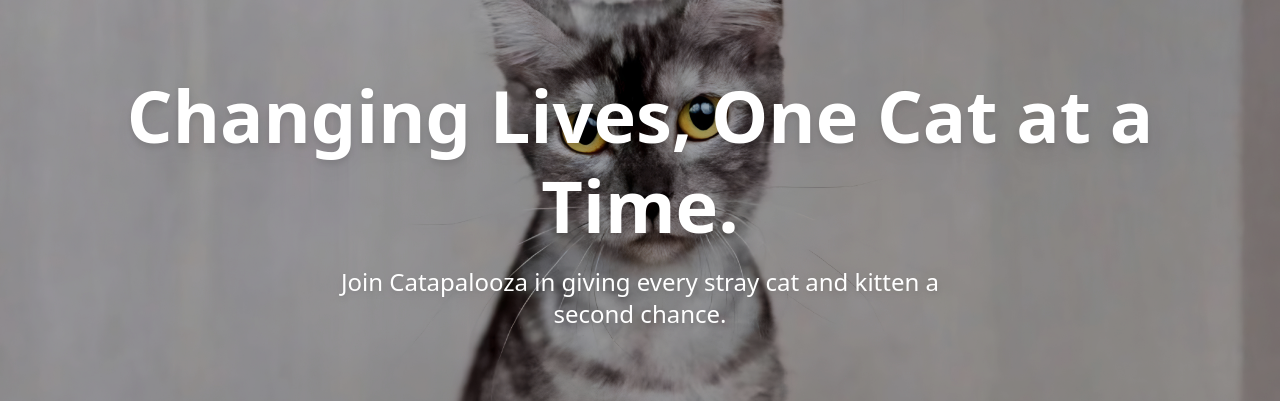
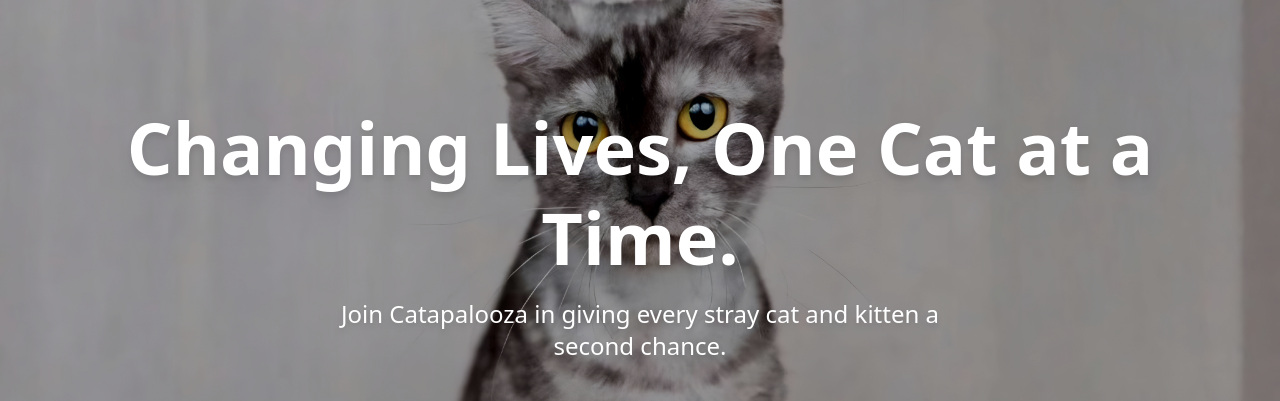
Before and after one commit to nicourrea/catapalooza-site, a React (Vite) app: page / in a window 1280 px wide. Shown: the part 188-589 px from the top of the page. Built offline with nearby package versions, Linux system fonts and the light colour scheme; no server answers; the database is empty.

Commit message:
mobile header adjustments 5

```diff
--- a/src/components/Home.jsx
+++ b/src/components/Home.jsx
@@ -125,10 +125,10 @@
   <div className="absolute inset-0 bg-black/25 z-0" />
 
 {/* Text content */}
-<div className="relative z-10 text-center px-4 mt-[60vh] pro:mt-[50vh] promax:mt-[46vh] md:mt-24">
-  <h1 className="text-[2rem] pro:text-[2.3rem] promax:text-[2.5rem] md:text-7xl font-bold mb-4 drop-shadow-lg leading-snug md:leading-tight max-w-[90%] mx-auto">
-    Changing Lives,<br className="block md:hidden" /> One Cat at a Time.
-  </h1>
+<div className="relative z-10 text-center px-4 mt-[60vh] pro:mt-[50vh] promax:mt-[46vh] md:mt-24 lg:mt-32 xl:mt-40">
+  <h1 className="text-[2rem] pro:text-[2.3rem] promax:text-[2.5rem] md:text-7xl font-bold mb-4 drop-shadow-lg leading-snug md:leading-tight max-w-[90%] md:max-w-none mx-auto">
+  Changing Lives,<br className="block md:hidden" /> One Cat at a Time.
+</h1>
   <p className="text-base pro:text-lg promax:text-xl md:text-2xl max-w-xs pro:max-w-sm promax:max-w-md md:max-w-2xl mx-auto drop-shadow-md">
     Join Catapalooza in giving every stray cat and kitten a second chance.
   </p>
```
